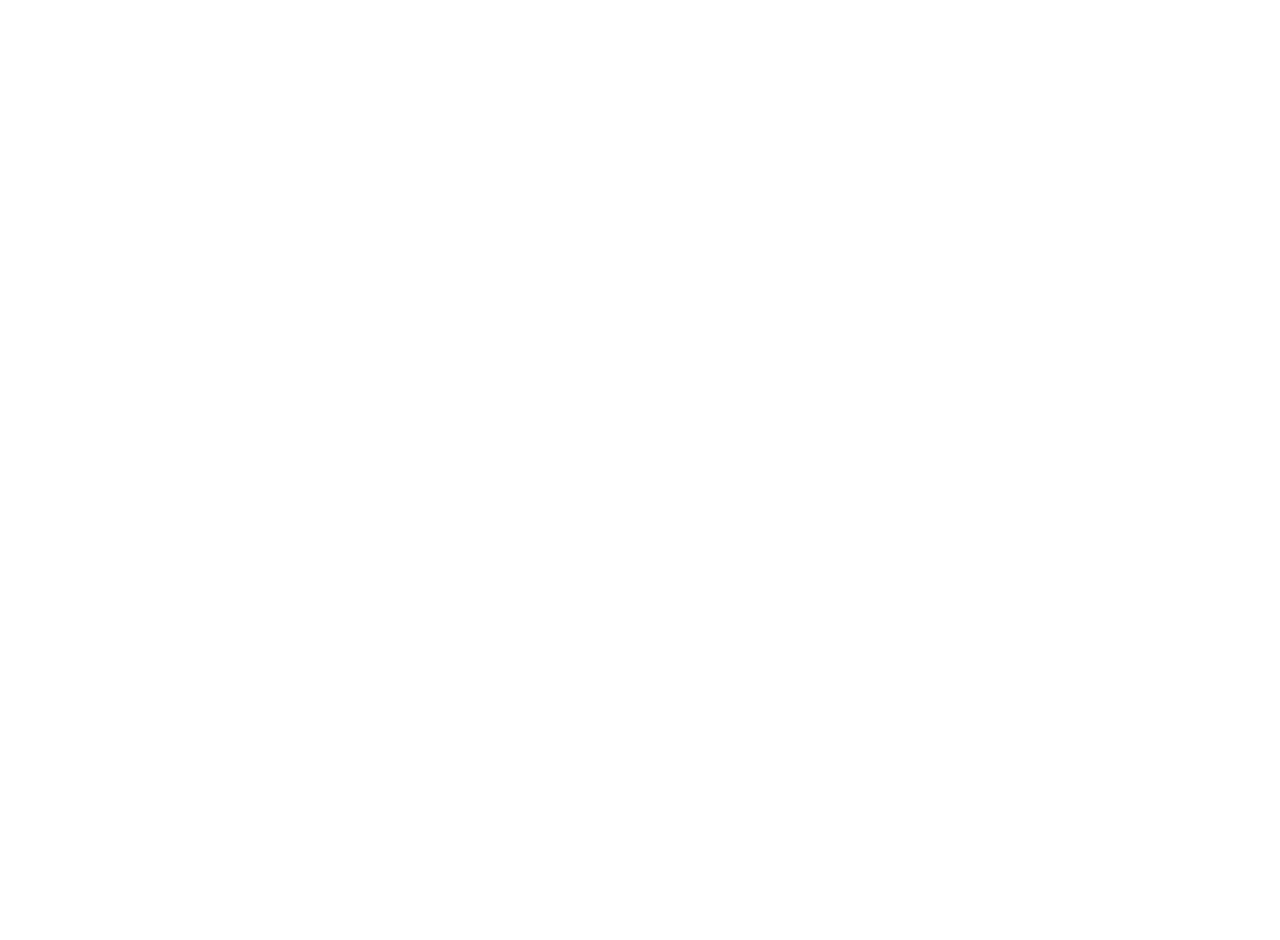
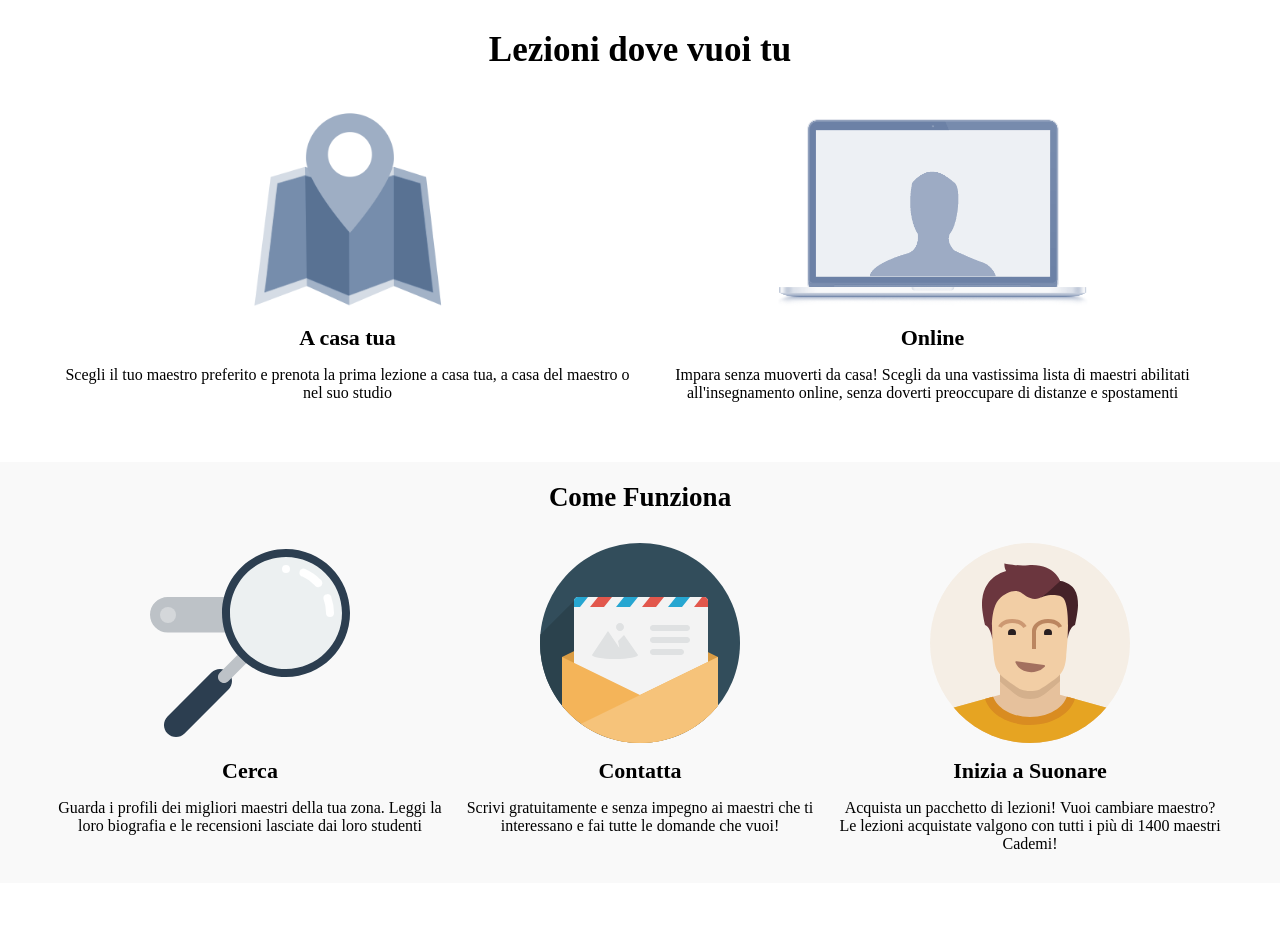
Before and after one commit to Stefano-Bodritti/html-css-resp-wannabe-12bool, a plain HTML site: page index.html in a window 1280 px wide. Shown: the top 940 px of the page. Before the commit the page ends 800 px from the top, so only its background shows below. Drawn offline with Linux system fonts and the light colour scheme.

Commit message:
Riproduzione sito per schermi grandi

```diff
--- a/css/style.css
+++ b/css/style.css
@@ -0,0 +1,47 @@
+/* Mix */
+h1, h2, h3, p {
+  text-align: center;
+}
+
+.grey {
+  background-color: #f9f9f9;
+}
+
+h1 {
+  margin: 30px;
+  font-size: 35px;
+}
+
+img {
+  height: 200px;
+  display: block;
+  margin: 10px auto;
+}
+
+h3 {
+  font-size: 22px;
+  margin: 15px;
+}
+
+h2 {
+  font-size: 27px;
+  padding: 20px;
+}
+
+.how {
+  margin-top: 60px;
+  margin-bottom: 60px;
+  padding-bottom: 30px;
+}
+
+.why img {
+  height: 260px;
+  background-color: #428bca;
+  border-radius: 50%;
+  padding: 30px
+}
+
+.why .row {
+  border-bottom: 1px solid black;
+  padding: 35px 0 15px;
+}
--- a/index.html
+++ b/index.html
@@ -9,6 +9,70 @@
     <title>Boolean aCademy</title>
   </head>
   <body>
-
+    <!-- sezione lezioni -->
+    <section class="lezioni">
+      <h1>Lezioni dove vuoi tu</h1>
+      <div class="container">
+        <div class="col-lg-6">
+          <img src="img/icon/maps.png" alt="Maps">
+          <h3>A casa tua</h3>
+          <p>Scegli il tuo maestro preferito e prenota la prima lezione a casa tua, a casa del maestro o nel suo studio</p>
+        </div>
+        <div class="col-lg-6">
+          <img src="img/icon/screen.png" alt="Schermo">
+          <h3>Online</h3>
+          <p>Impara senza muoverti da casa! Scegli da una vastissima lista di maestri abilitati all'insegnamento online, senza doverti preoccupare di distanze e spostamenti</p>
+        </div>
+      </div>
+    </section>
+    <!-- fine sezione lezioni -->
+    <!-- sezione how -->
+    <section class="how grey">
+      <h2>Come Funziona</h2>
+      <div class="container">
+        <div class="col-lg-4">
+          <img src="img/search.svg" alt="Lente">
+          <h3>Cerca</h3>
+          <p>Guarda i profili dei migliori maestri della tua zona. Leggi la loro biografia e le recensioni lasciate dai loro studenti</p>
+        </div>
+        <div class="col-lg-4">
+          <img src="img/letter.svg" alt="Lettera">
+          <h3>Contatta</h3>
+          <p>Scrivi gratuitamente e senza impegno ai maestri che ti interessano e fai tutte le domande che vuoi!</p>
+        </div>
+        <div class="col-lg-4">
+          <img src="img/male.svg" alt="Ragazzo">
+          <h3>Inizia a Suonare</h3>
+          <p>Acquista un pacchetto di lezioni! Vuoi cambiare maestro? Le lezioni acquistate valgono con tutti i più di 1400 maestri Cademi!</p>
+        </div>
+      </div>
+    </section>
+    <!-- fine sezione how -->
+    <!-- sezione why -->
+    <section class="why grey">
+      <h2>Perchè Cademi</h2>
+      <div class="container row">
+        <div class="col-lg-12">
+          <img src="img/icon/profile.png" alt="Gruppo">
+          <h3>La più grande scuola d'Italia</h3>
+          <p>Su Cademi trovi centinaia di Maestri qualificati e competenti in tutta Italia. Scegli quello più adatto a te e contattali senza impegno</p>
+        </div>
+      </div>
+      <div class="container row">
+        <div class="col-lg-12">
+          <img src="img/icon/secure.png" alt="Sicurezza">
+          <h3>Soddisfazione Garantita</h3>
+          <p>Se non sei soddisfatto del tuo maestro, puoi cambiarlo senza costi aggiuntivi. Le lezioni acquistate su Cademi possono essere utilizzate con tutti i nostri maestri e il nostro team è sempre disponibile per darti un consiglio!</p>
+        </div>
+      </div>
+      <div class="container row">
+        <div class="col-lg-12">
+          <img src="img/icon/flex.png" alt="Flessibile">
+          <h3>Flessibile e Conveniente</h3>
+          <p>Cademi non ha alcun costo d’iscrizione a differenza delle scuole di musica tradizionali. Inoltre, sei tu a scegliere dove fare lezione e gli orari delle tue lezioni.</p>
+        </div>
+      </div>
+    </section>
+    <!-- fine sezione why -->
   </body>
 </html>
```
